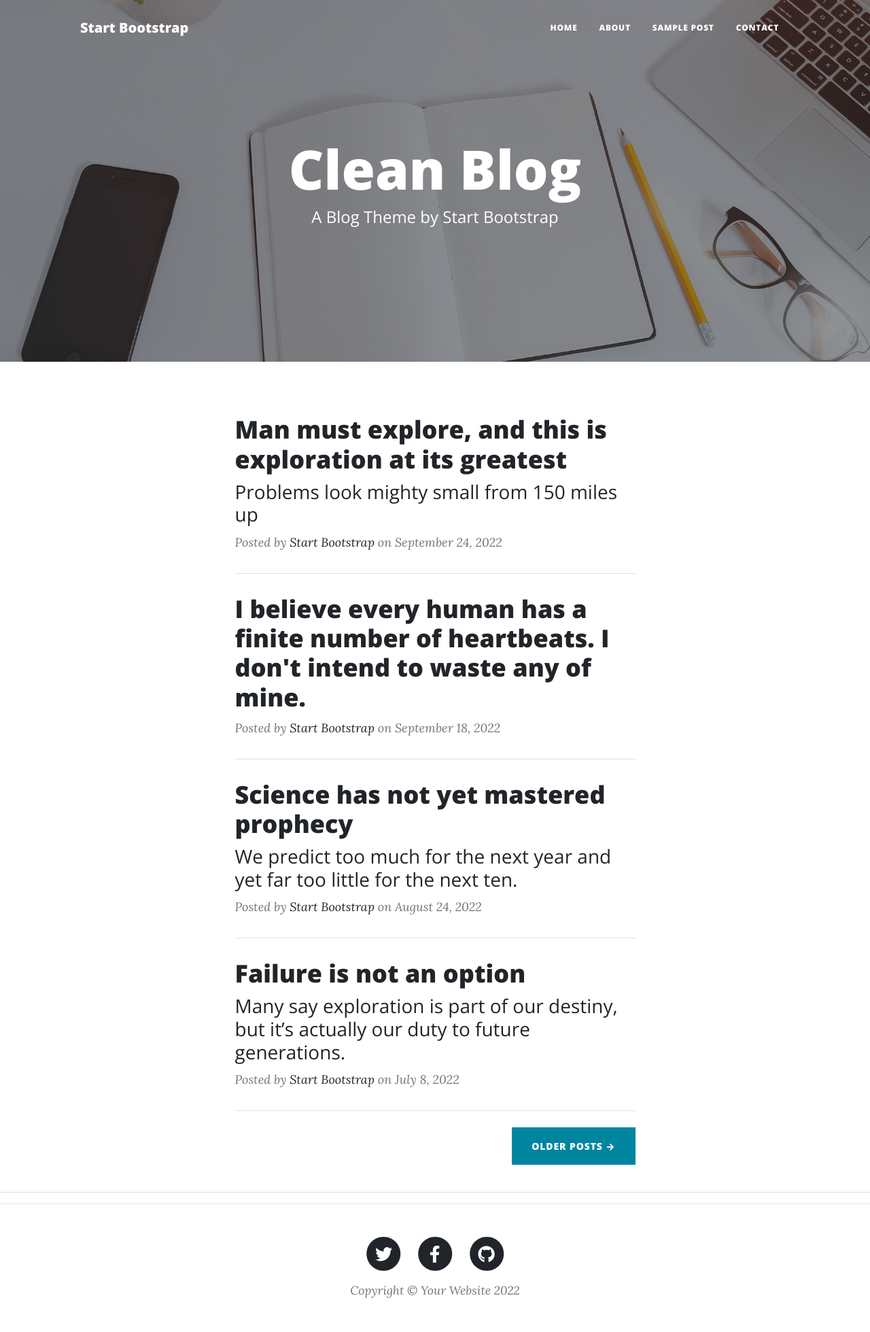
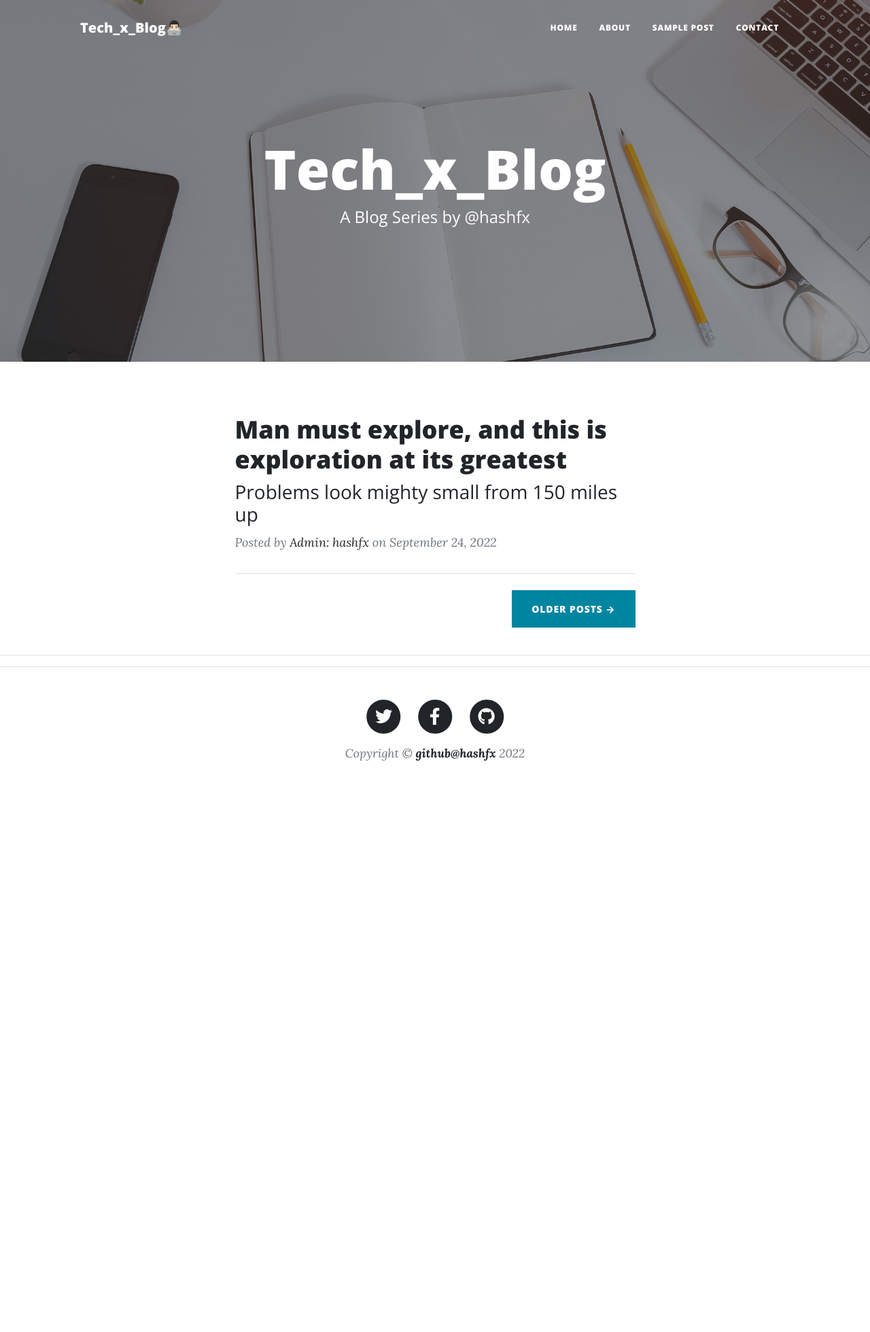
Before and after one commit to hashfx/techblog, a Flask app: page / in a window 1280 px wide. Shown: the whole page at 68% size. After the commit the page ends 1119 px from the top, so only its background shows below. Run offline with Flask 2, Linux system fonts and the light colour scheme; some libraries are stand-ins or nearby versions.

Commit message:
Improved UI

```diff
--- a/structure.txt
+++ b/structure.txt
@@ -4,3 +4,7 @@ create and organise static template folder
 jinja templates in all html files
 	head body footer in layout.html
 add files to python routes
+fetch posts and data from database
+create database and table
+
+# todo #9
--- a/templates/index.html
+++ b/templates/index.html
@@ -7,8 +7,8 @@
         <div class="row gx-4 gx-lg-5 justify-content-center">
             <div class="col-md-10 col-lg-8 col-xl-7">
                 <div class="site-heading">
-                    <h1>Clean Blog</h1>
-                    <span class="subheading">A Blog Theme by Start Bootstrap</span>
+                    <h1>Tech_x_Blog</h1>
+                    <span class="subheading">A Blog Series by @hashfx</span>
                 </div>
             </div>
         </div>
@@ -19,6 +19,10 @@
 <div class="container px-4 px-lg-5">
     <div class="row gx-4 gx-lg-5 justify-content-center">
         <div class="col-md-10 col-lg-8 col-xl-7">
+
+
+<!-- Manual Post Preview Start -->
+
             <!-- Post preview-->
             <div class="post-preview">
                 <a href="post.html">
@@ -27,54 +31,17 @@
                 </a>
                 <p class="post-meta">
                     Posted by
-                    <a href="#!">Start Bootstrap</a>
+                    <a href="#!">Admin: hashfx</a>
                     on September 24, 2022
                 </p>
             </div>
             <!-- Divider-->
             <hr class="my-4"/>
-            <!-- Post preview-->
-            <div class="post-preview">
-                <a href="post.html"><h2 class="post-title">I believe every human has a finite number of heartbeats. I
-                    don't intend to waste any of mine.</h2></a>
-                <p class="post-meta">
-                    Posted by
-                    <a href="#!">Start Bootstrap</a>
-                    on September 18, 2022
-                </p>
-            </div>
-            <!-- Divider-->
-            <hr class="my-4"/>
-            <!-- Post preview-->
-            <div class="post-preview">
-                <a href="post.html">
-                    <h2 class="post-title">Science has not yet mastered prophecy</h2>
-                    <h3 class="post-subtitle">We predict too much for the next year and yet far too little for the next
-                        ten.</h3>
-                </a>
-                <p class="post-meta">
-                    Posted by
-                    <a href="#!">Start Bootstrap</a>
-                    on August 24, 2022
-                </p>
-            </div>
-            <!-- Divider-->
-            <hr class="my-4"/>
-            <!-- Post preview-->
-            <div class="post-preview">
-                <a href="post.html">
-                    <h2 class="post-title">Failure is not an option</h2>
-                    <h3 class="post-subtitle">Many say exploration is part of our destiny, but it’s actually our duty to
-                        future generations.</h3>
-                </a>
-                <p class="post-meta">
-                    Posted by
-                    <a href="#!">Start Bootstrap</a>
-                    on July 8, 2022
-                </p>
-            </div>
-            <!-- Divider-->
-            <hr class="my-4"/>
+
+
+<!-- Manual Post Preview End here -->
+
+
             <!-- Pager-->
             <div class="d-flex justify-content-end mb-4"><a class="btn btn-primary text-uppercase" href="#!">Older Posts
                 →</a></div>
@@ -83,5 +50,4 @@
 </div>
 
 
-
 {% endblock %}
--- a/templates/layout.html
+++ b/templates/layout.html
@@ -6,7 +6,7 @@
     <meta name="viewport" content="width=device-width, initial-scale=1, shrink-to-fit=no"/>
     <meta name="description" content=""/>
     <meta name="author" content=""/>
-    <title>Clean Blog - Start Bootstrap Theme</title>
+    <title>Tech_x_Blog</title>
     <link rel="icon" type="image/x-icon" href="../static/assets/favicon.ico"/>
     <!-- Font Awesome icons (free version)-->
     <script src="https://use.fontawesome.com/releases/v6.1.0/js/all.js" crossorigin="anonymous"></script>
@@ -24,7 +24,7 @@
 <!-- Navigation-->
 <nav class="navbar navbar-expand-lg navbar-light" id="mainNav">
     <div class="container px-4 px-lg-5">
-        <a class="navbar-brand" href="index.html">Start Bootstrap</a>
+        <a class="navbar-brand" href="index.html">Tech_x_Blog👨🏻‍💻</a>
         <button class="navbar-toggler" type="button" data-bs-toggle="collapse" data-bs-target="#navbarResponsive"
                 aria-controls="navbarResponsive" aria-expanded="false" aria-label="Toggle navigation">
             Menu
@@ -80,7 +80,7 @@
                         </a>
                     </li>
                 </ul>
-                <div class="small text-center text-muted fst-italic">Copyright &copy; Your Website 2022</div>
+                <div class="small text-center text-muted fst-italic">Copyright &copy; <a href="https://github.com/hashfx"><strong>github@hashfx</strong></a> 2022</div>
             </div>
         </div>
     </div>
```
